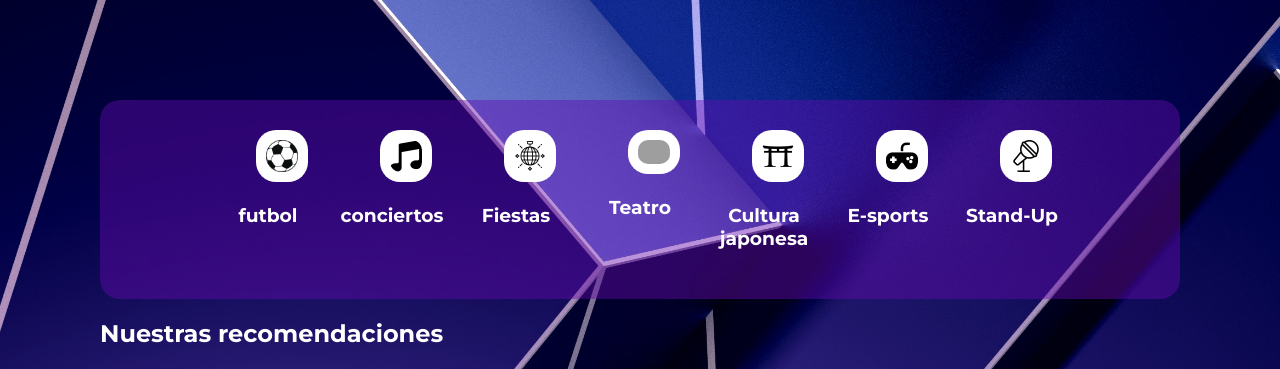
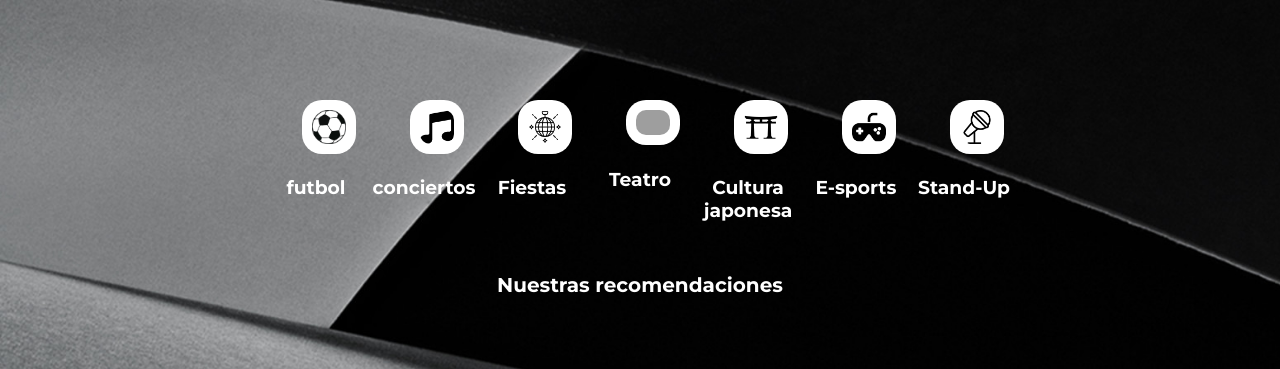
Before and after one commit to IPoli15/15-universe, a Flask app: page / in a window 1280 px wide. Shown: the part 97-466 px from the top of the page. Run offline with Flask 3, Linux system fonts and the light colour scheme; grey boxes are pictures that could not be loaded.

Commit message:
Agregos detalles en el home.css, musica.css

```diff
--- a/FRONT/static/css/home.css
+++ b/FRONT/static/css/home.css
@@ -1,6 +1,6 @@
 main{
     display: block;
-    background-image: url(/static/img/fondologin.jpg);
+    background-image: url(/static/img/prueba.jpg);
     background-size: cover;
     background-repeat: no-repeat;
     padding: 100px;
@@ -8,11 +8,10 @@ main{
 #categorias {
 
     /* border: 2px solid green; */
-    background-color: rgba(101, 11, 175, 0.445);
     display: flex;
     justify-content: center;
     align-content: center;
-    padding: 20px;
+    padding: 0;
     width: auto;
     height: auto;
     border-radius: 20px;
@@ -26,7 +25,7 @@ a {
 .categoria {
     width: 10%;
     margin-top: 0;
-    padding: 10px;
+    padding: 0;
 
 }
 .categoria h3 {
@@ -34,7 +33,12 @@ a {
 }
 
 #texto {
-    text-align: left;
+    /* border: 2px solid green; */
+    text-align: center;
+    /* background-color: #0f032496; */
+    padding: 15px;
+    font-size: 20px;
+    border-radius: 20px;
 }
 
 h2 {
@@ -54,8 +58,10 @@ h2 {
 #recomendaciones {
     display: grid;
     /* border: 2px solid green; */
+    /* background-color: #220752; */
     width: auto;
     height: auto;
+    padding: 20px;
     justify-content: center;
 }
 
--- a/FRONT/static/css/musica.css
+++ b/FRONT/static/css/musica.css
@@ -97,7 +97,7 @@ h2 {
 
 #enlace {
     padding: 10px 10px;
-    background-color: #9a4d9b;
+    background-color: #e74c3c;
     border: 2px solid #000000;
     color: #fff;
     font-size: 15px;
--- a/FRONT/templates/eSports.html
+++ b/FRONT/templates/eSports.html
@@ -6,7 +6,7 @@
 
 <section class = "seccion">
     <div class = "contenedor">
-        <h1>Eventos ESports</h1>
+        <h1>Eventos eSports</h1>
         <p id = "texto-inicial">Reserva tu entrada para los mejores eventos del mundo del gaming.
             Disfruta viendo a tus jugadores favoritos jugar o inscribete en
             un torneo para jugar con amigos y demostrar tu nivel.</p>
```
Also changed, not shown: FRONT/static/img/prueba.jpg (added). Lines whose indentation alone changed are shown as unchanged.
